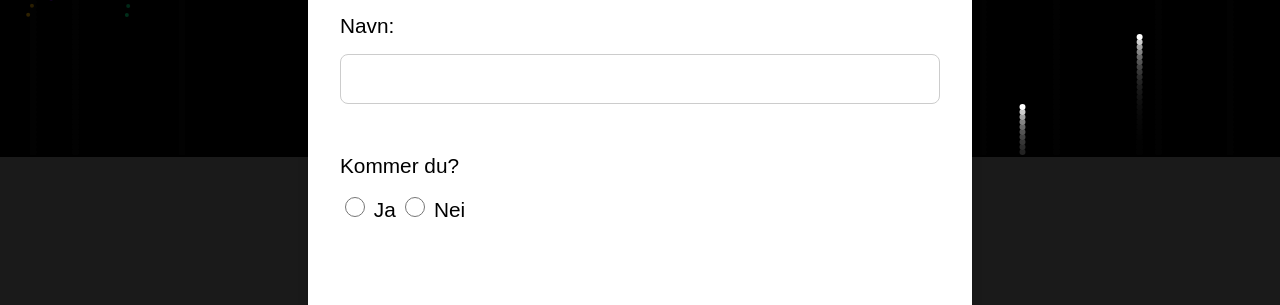
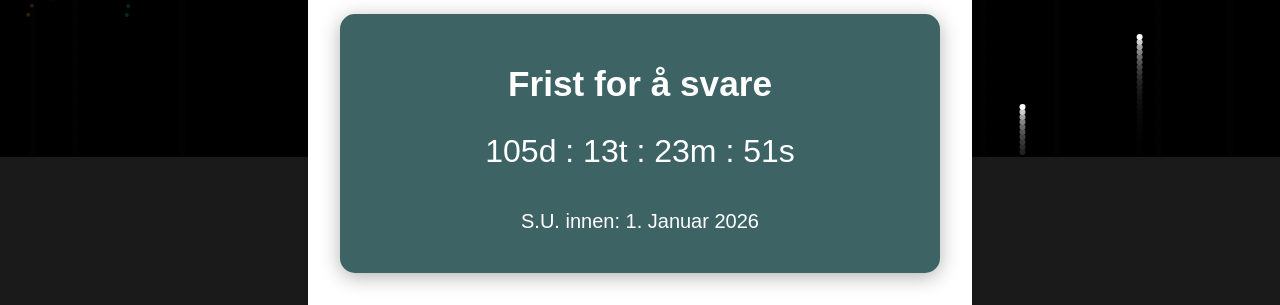
Before and after one commit to martir2109/60-aarslag-Larry, a plain HTML site: page index.html in a window 1280 px wide. Shown: the part 643-948 px from the top of the page. Drawn offline with Linux system fonts and the light colour scheme; no server answers.

Commit message:
nedtelling

```diff
--- a/index.html
+++ b/index.html
@@ -4,6 +4,8 @@
     <meta charset="UTF-8" />
     <meta name="viewport" content="width=device-width, initial-scale=1.0" />
     <link rel="stylesheet" href="../public/style.css" />
+    <link rel="stylesheet" href="../public/countdown.css" />
+
     <title>Larry 60 årslag</title>
   </head>
   <body>
@@ -27,6 +29,17 @@
     <div class="rsvp-container">
       <h1>Kommer du til Lars sitt 60-årslag?</h1>
     </br>
+
+    <div class="countdown">
+        <h2>Frist for å svare</h2>
+        <div id="timer">
+          <span id="days">00</span>d :
+          <span id="hours">00</span>t :
+          <span id="minutes">00</span>m :
+          <span id="seconds">00</span>s
+        </div>
+        <p>S.U. innen: 1. Januar 2026</p>
+      </div>
 
       <form id="rsvp-form">
         <label for="name" class="name">Navn:</label>
@@ -94,6 +107,8 @@
 </div>
     <script src="../../public/script.js"></script>
     <script src="fireworks.js"></script>
+    <script src="nedtelling.js"></script>
+
   </body>
   </html>
 </html>
--- /dev/null
+++ b/nedtelling.js
@@ -0,0 +1,30 @@
+// Sett en dato i fremtiden
+const targetDate = new Date("Jan 1, 2026 23:59:59").getTime();
+
+function updateCountdown() {
+  const now = new Date().getTime();
+  const difference = targetDate - now;
+
+  if (difference <= 0) {
+    document.getElementById("timer").innerHTML = "Tiden er ute!";
+    return;
+  }
+
+  // Beregning
+  const days = Math.floor(difference / (1000 * 60 * 60 * 24));
+  const hours = Math.floor(
+    (difference % (1000 * 60 * 60 * 24)) / (1000 * 60 * 60)
+  );
+  const minutes = Math.floor((difference % (1000 * 60 * 60)) / (1000 * 60));
+  const seconds = Math.floor((difference % (1000 * 60)) / 1000);
+
+  // Oppdater HTML
+  document.getElementById("days").textContent = days;
+  document.getElementById("hours").textContent = hours;
+  document.getElementById("minutes").textContent = minutes;
+  document.getElementById("seconds").textContent = seconds;
+}
+
+// Oppdater hvert sekund
+setInterval(updateCountdown, 1000);
+updateCountdown(); // kall med en gang
--- /dev/null
+++ b/public/countdown.css
@@ -0,0 +1,30 @@
+.countdown {
+  text-align: center;
+  background-color: rgb(61, 99, 100);
+  border-radius: 15px;
+  box-shadow: 0 4px 20px rgba(0, 0, 0, 0.3);
+  display: flex;
+  flex-direction: column;
+  justify-content: center;
+  align-items: center;
+  padding: 20px;
+}
+
+.countdown h2 {
+  text-align: center;
+  font-size: clamp(1.3rem, 5vw, 2.2rem);
+  color: white;
+}
+
+#timer {
+  font-size: 2rem;
+  font-weight: bold;
+  color: white;
+  margin-bottom: 20px;
+  font-weight: normal;
+}
+
+.countdown p {
+  color: white;
+  font-size: clamp(1rem, 5vw, 1.25rem);
+}
--- a/public/style.css
+++ b/public/style.css
@@ -51,6 +51,7 @@ form {
   display: flex;
   flex-direction: column;
   gap: 1rem;
+  margin-top: 60px;
 }
 
 input[type="text"] {
```
